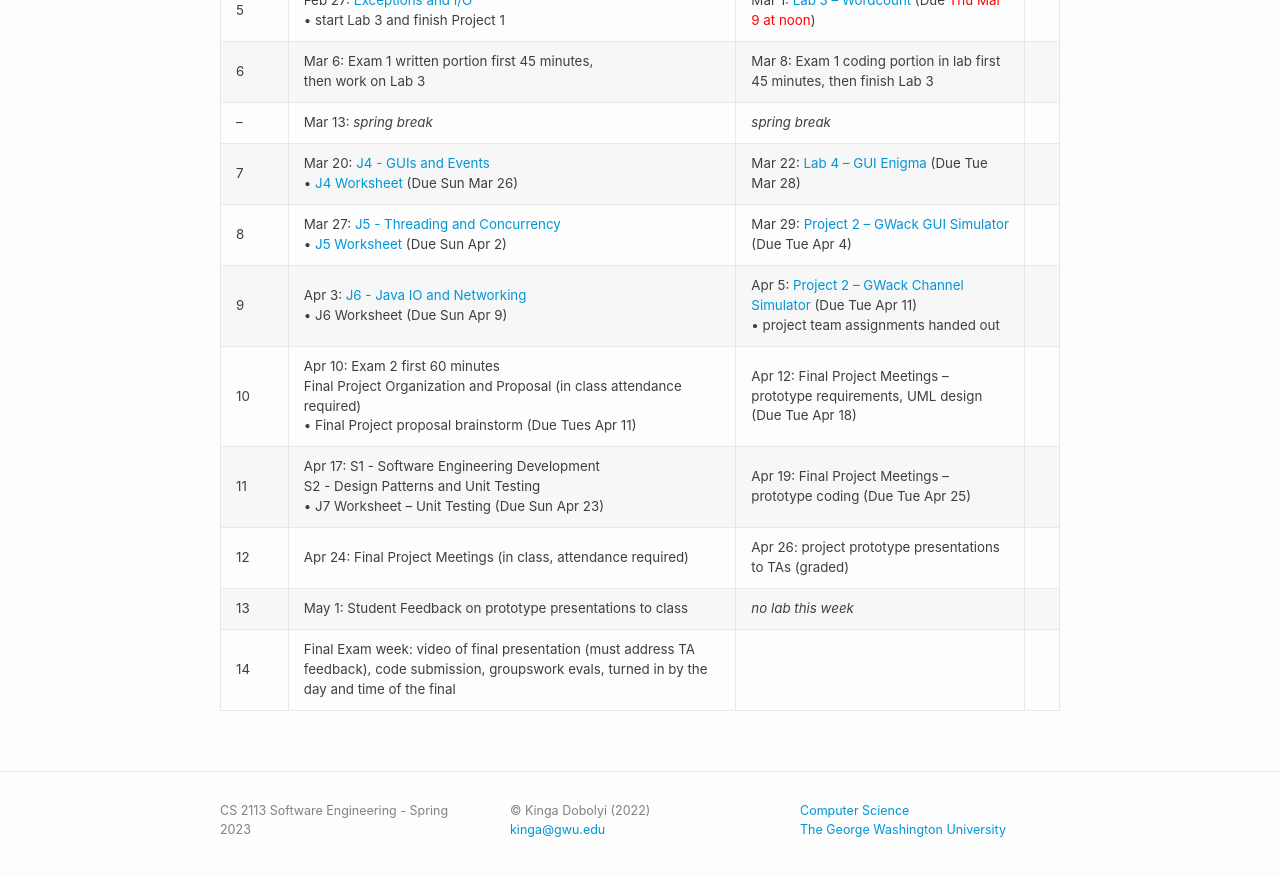
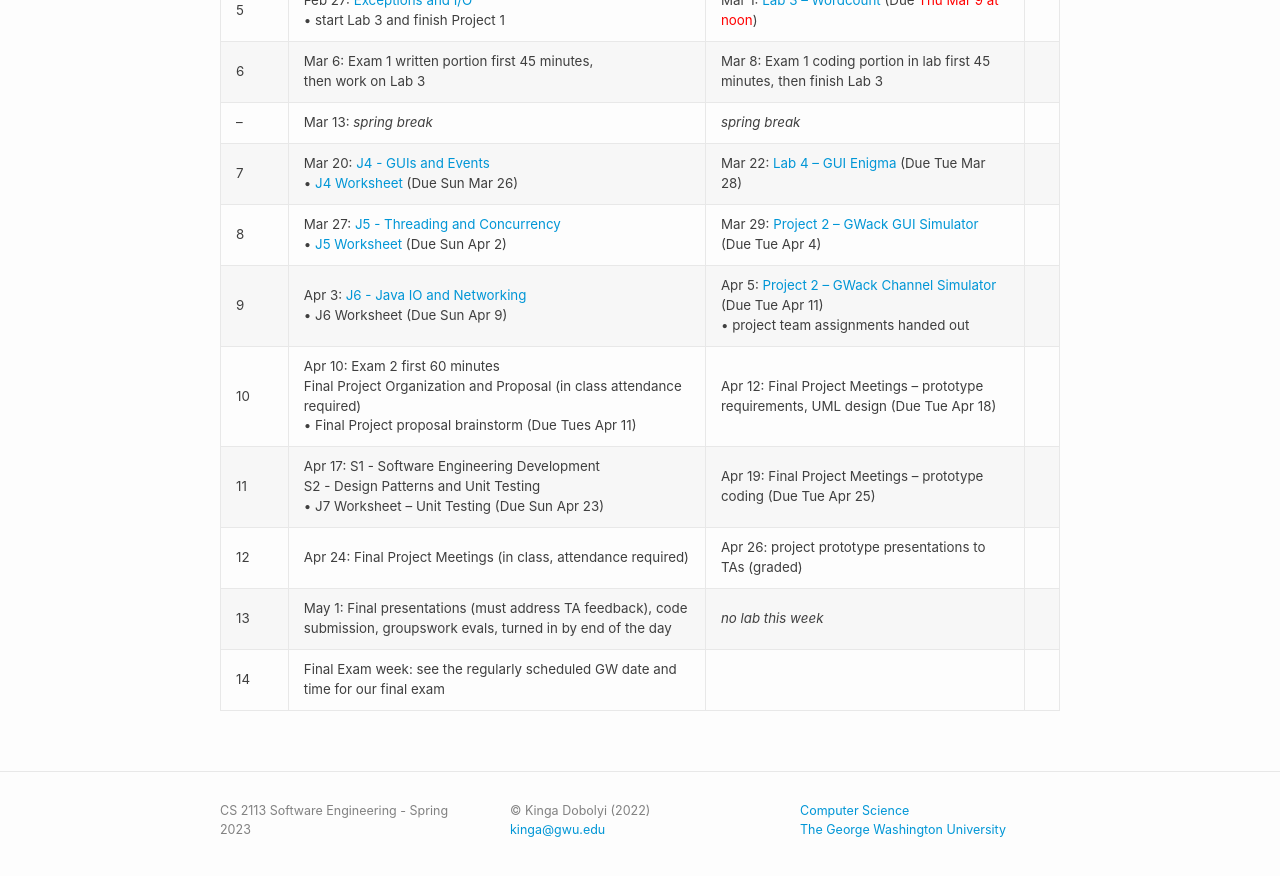
Before and after one commit to cs2113-s23/cs2113-s23.github.io, a Jekyll site: the page built from schedule.md, in a window 1280 px wide and 900 px high, scrolled down 612 px. Shown: the top 876 px of the window. Built offline with Jekyll 4.4.1, drawn with Linux system fonts in a browser that asks for light colours.

Commit message:
schedule

```diff
--- a/schedule.md
+++ b/schedule.md
@@ -26,5 +26,5 @@ title: Schedule
 | 10   | Apr 10: Exam 2 first 60 minutes<br> Final Project Organization and Proposal (in class attendance required) <br>&bull; Final Project proposal brainstorm  (Due Tues Apr 11)                        | Apr 12: Final Project Meetings -- prototype requirements, UML design (Due Tue Apr 18)
 | 11   | Apr 17: S1 - Software Engineering Development<br>S2 - Design Patterns and Unit Testing <br>&bull; J7 Worksheet -- Unit Testing (Due Sun Apr 23)             | Apr 19: Final Project Meetings -- prototype coding (Due Tue Apr 25)                                                                    |
 | 12   | Apr 24:  Final Project Meetings (in class, attendance required)                                                                                         |  Apr 26: project prototype presentations to TAs (graded)                                                                                                                         |
-| 13   | May 1:  Student Feedback on prototype presentations to class                                                                           | *no lab this week*                                                                                                                             |
-|  14  | Final Exam week: video of final presentation (must address TA feedback), code submission, groupswork evals, turned in by the day and time of the final                                                                           |                                                                                                                             |
+| 13   | May 1:  Final presentations (must address TA feedback), code submission, groupswork evals, turned in by end of the day                                                             | *no lab this week*                                                                                                                             |
+|  14  | Final Exam week:  see the regularly scheduled GW date and time for our final exam                                                                          |                                                                                                                             |
```
